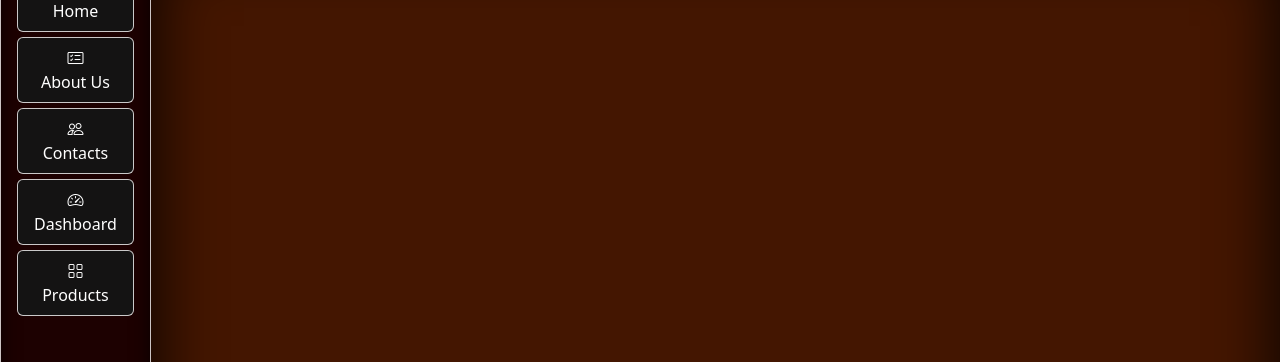
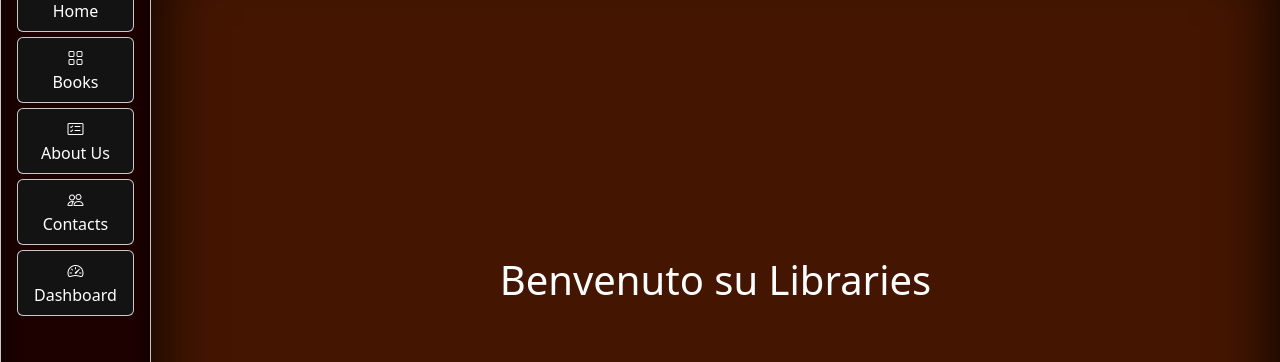
Before and after one commit to CarloDettori/book-front-end, a React (Vite) app: page / in a window 1280 px wide. Shown: the part 136-498 px from the top of the page. Built offline with nearby package versions, Linux system fonts and the light colour scheme; no server answers.

Commit message:
last push

```diff
--- a/src/App.jsx
+++ b/src/App.jsx
@@ -5,6 +5,7 @@ import ContactPage from './pages/ContactPage';
 import AboutUsPage from './pages/AboutUsPage';
 import DefaultLayout from './components/layout/DefaultLayout'; // Importiamo il layout di default per le varie rotte web
 import { GlobalProvider } from './context/GlobalContext';  // Importiamo
+import HomePage from './components/HomePage';
 
 function App() {
   return (
@@ -14,8 +15,9 @@ function App() {
           <Routes>                                                        {/* Definisce le rotte dell'app */}
 
             <Route element={<DefaultLayout />}>                           {/* Layout di default per tutte le rotte */}
+              <Route path="/" element={<HomePage />} />
 
-              <Route path="/">                                            {/* Rotta principale con annidamento rotte */}
+              <Route path="/books">                                            {/* Rotta principale con annidamento rotte */}
                 <Route index element={<BooksPage />} />                   {/* Nested Route: Pagina dei libri */}
                 <Route path=":id" element={<BookDetailsPage />} />        {/* Nested Route: Dettagli libro (id dinamico) */}
               </Route>
--- /dev/null
+++ b/src/components/HomePage.jsx
@@ -0,0 +1,14 @@
+
+
+function HomePage() {
+    return (
+        <main className="d-flex justify-content-center align-items-center text-white">
+            <div>
+                <h1>Benvenuto su Libraries</h1>
+            </div>
+        </main>
+
+    )
+}
+
+export default HomePage
--- a/src/components/common/BookComponent.jsx
+++ b/src/components/common/BookComponent.jsx
@@ -15,7 +15,7 @@ const CardComponent = ({ book }) => {
                             <p className='text-white'>Author: {book.author}</p>
                             <p className=" card-text text-white">{book.abstract.substring(0, 40)}...</p>
                         </div>
-                        <Link id='bookButton' to={`http://localhost:5173/${book.id}`} className=" btn ">Details</Link>
+                        <Link id='bookButton' to={`http://localhost:5173/books/${book.id}`} className=" btn ">Details</Link>
                     </div>
                 </div>
             </div>
--- a/src/components/common/SidebarComponent.jsx
+++ b/src/components/common/SidebarComponent.jsx
@@ -6,10 +6,10 @@ export const SidebarComponent = () => {
 
     const menuItems = [
         { id: "bottone1", to: "/", icon: "bi-house", label: "Home" },
+        { id: "bottone4", to: "/books", icon: "bi-grid", label: "Books" },
         { id: "bottone3", to: "/about", icon: "bi-card-checklist", label: "About Us" },
         { id: "bottone5", to: "/contact", icon: "bi-people", label: "Contacts" },
         { id: "bottone2", to: "#", icon: "bi-speedometer2", label: "Dashboard" },
-        { id: "bottone4", to: "#", icon: "bi-grid", label: "Products" }
     ];
 
     return (
```
